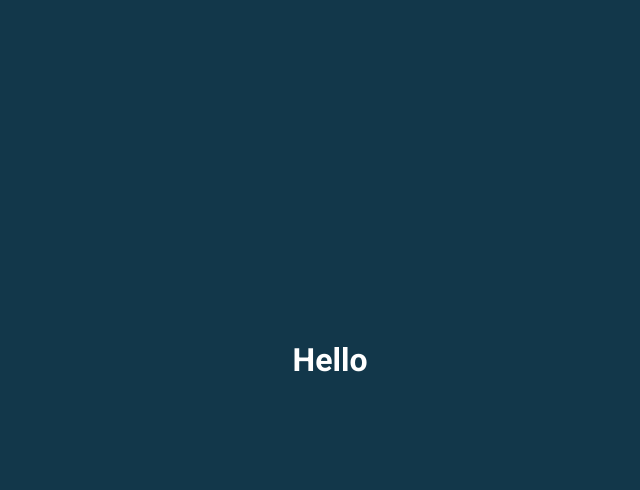
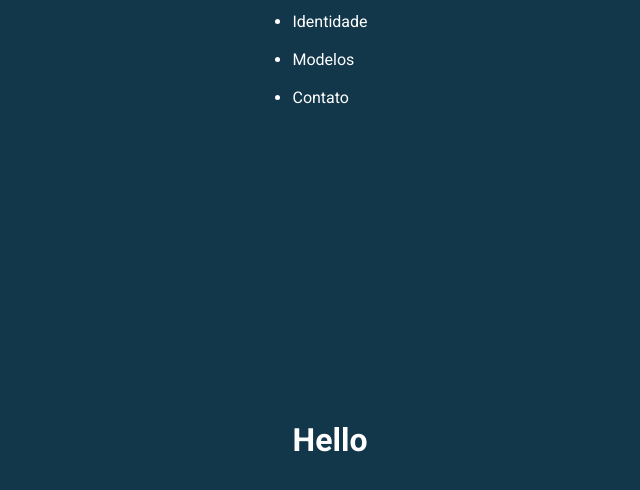
Before and after one commit to abraao0liveira/WebStudio, a React (Vite) app: page / in a window 1280 px wide. Shown: the top 490 px of the page, without its empty margins (310-950 px from the left). Built offline with nearby package versions, Linux system fonts and the light colour scheme.

Commit message:
update App.jsx

```diff
--- a/src/App.jsx
+++ b/src/App.jsx
@@ -4,10 +4,12 @@ import { defaultTheme } from "./styles/themes/default";
 import { Page01 } from "./components/page01";
 import { Page02 } from "./components/page02";
 import { Page03 } from "./components/page03";
+import { NavBar } from "./components/NavBar";
 
 export function App() {
   return (
     <ThemeProvider theme={defaultTheme}>
+      <NavBar />
       <Page01 />
       <Page02 />
       <Page03 />
```
